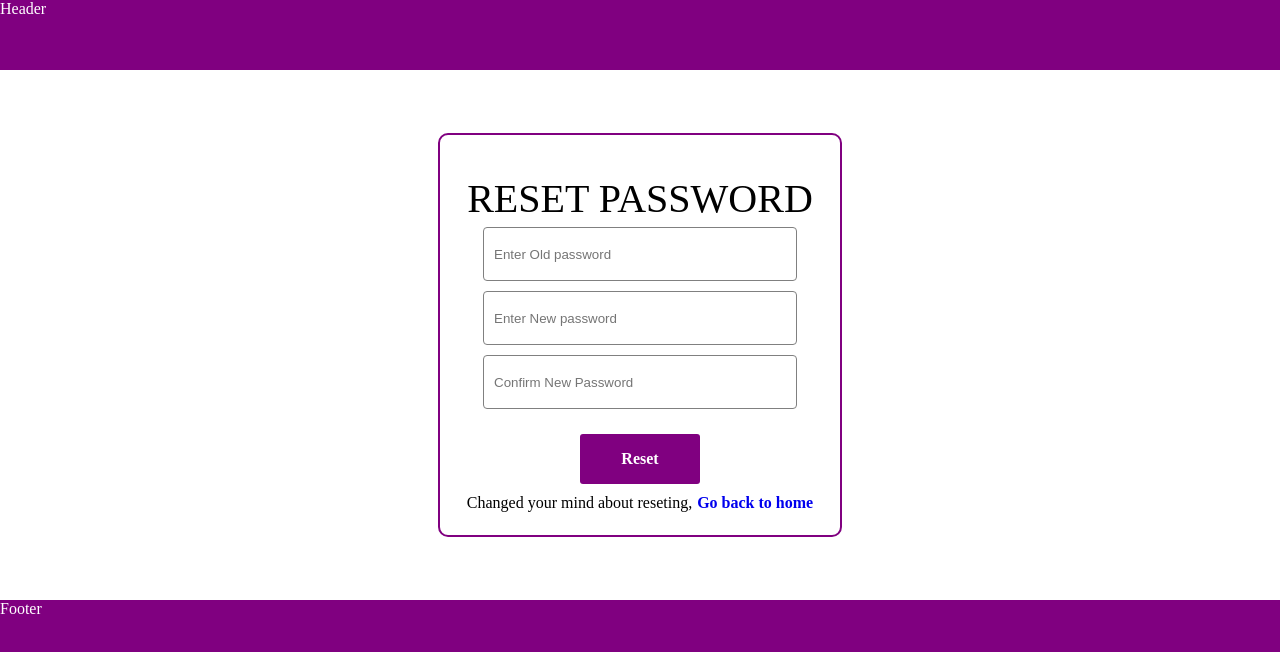
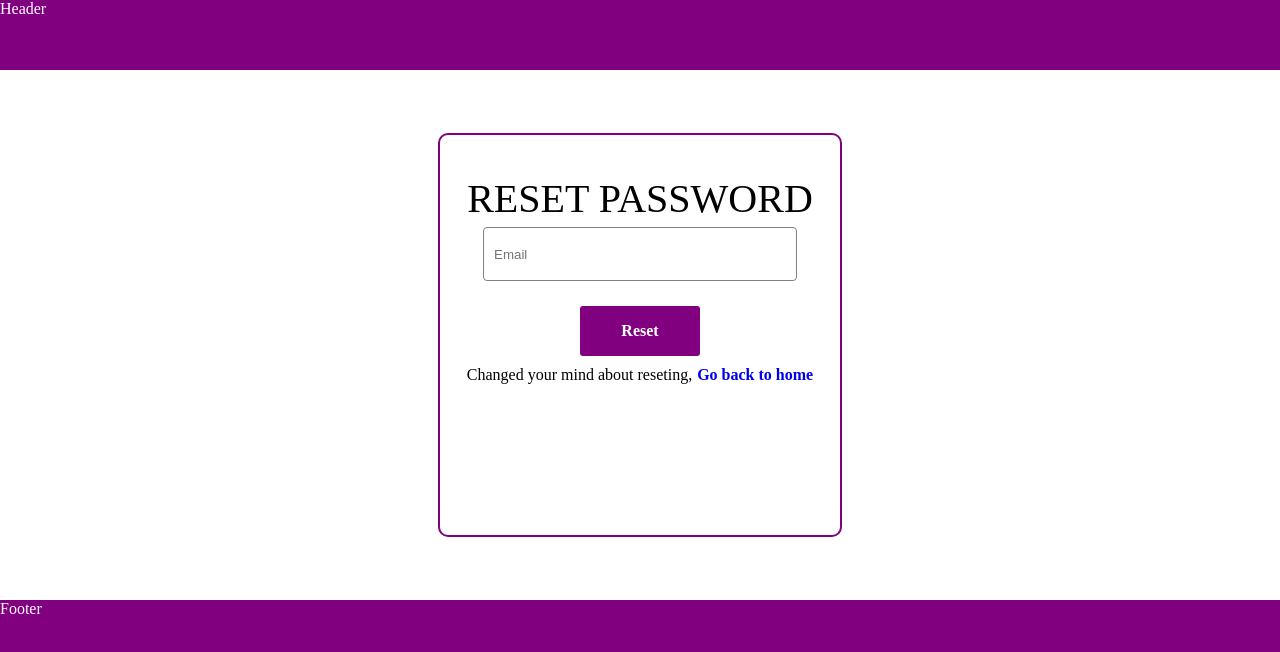
Before and after one commit to dev-sylv/EmailAuthFE, a React (Vite) app: page /reset-password in a window 1280 px wide. Shown: the top 652 px of the page. Built offline with nearby package versions, Linux system fonts and the light colour scheme.

Commit message:
saved updates

```diff
--- a/src/components/Card.tsx
+++ b/src/components/Card.tsx
@@ -17,6 +17,10 @@ const Card: React.FC<iCard> = ({
   route,
   path,
   text,
+  call,
+  route1,
+  path1,
+  text1,
 }) => {
   return (
     <div>
@@ -39,6 +43,11 @@ const Card: React.FC<iCard> = ({
         <Para>
           {text}, <Routing to={`${path}`}>{route}</Routing>
         </Para>
+        {call ? (
+          <Para>
+            {text1}, <Routing to={`${path1}`}>{route1}</Routing>
+          </Para>
+        ) : null}
       </Main>
     </div>
   );
--- a/src/pages/Auth/Login.tsx
+++ b/src/pages/Auth/Login.tsx
@@ -19,6 +19,10 @@ const Login = () => {
           text="Don't have an account"
           route="Create One Now"
           path="/"
+          call={true}
+          text1="Forget your password?"
+          route1="Request for a reset here"
+          path1="/reset-password"
         />
       </Main>
     </div>
--- a/src/pages/Auth/ResetPassword.tsx
+++ b/src/pages/Auth/ResetPassword.tsx
@@ -9,11 +9,9 @@ const ResetPassword = () => {
         <Card
           tittle="Reset Password"
           Buttontittle="Reset"
-          InputTittle="Enter Old password"
-          InputTittle1="Enter New password"
-          InputTittle2="Confirm New Password"
-          sign={true}
-          request={true}
+          InputTittle="Email"
+          sign={false}
+          request={false}
           onClick={() => {
             console.log("I am working");
           }}
--- a/src/types/interfaces/Interfaces.tsx
+++ b/src/types/interfaces/Interfaces.tsx
@@ -17,6 +17,10 @@ export interface iCard {
   route: string;
   text: string;
   path: string;
+  route1?: string;
+  text1?: string;
+  path1?: string;
+  call?: boolean;
 }
 
 export interface iInput {
```
